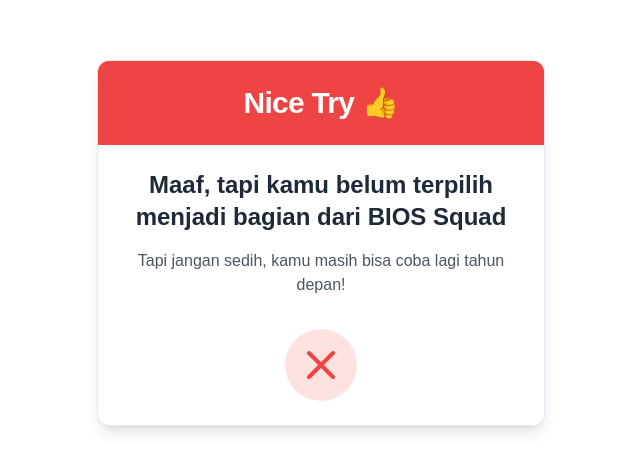
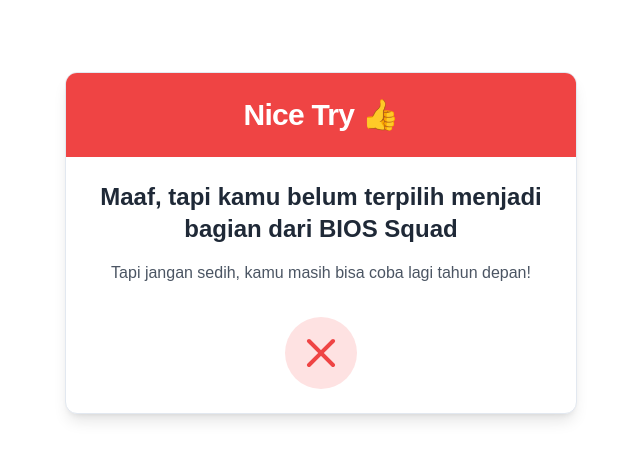
Before and after one commit to ChristopherHaris/bios-announcement, a Next.js app: page /nt in a window 1280 px wide. Shown: the part 157-628 px from the top of the page, without its empty margins (319-959 px from the left). Built offline with nearby package versions, Linux system fonts and the light colour scheme.

Commit message:
feat : responsive 2

```diff
--- a/app/nt/page.tsx
+++ b/app/nt/page.tsx
@@ -12,7 +12,7 @@
         animate={{ opacity: 1, y: 0 }}
         transition={{ duration: 0.5 }}
       >
-        <Card className="w-full max-w-md mx-auto sm:mx-4 overflow-hidden shadow-lg">
+        <Card className="w-full max-w-md mx-auto sm:mx-4 sm:max-w-lg overflow-hidden shadow-lg">
           <CardHeader className="bg-red-500 text-white p-4 sm:p-6">
             <CardTitle className="text-2xl sm:text-3xl font-bold text-center">
               Nice Try 👍
```
